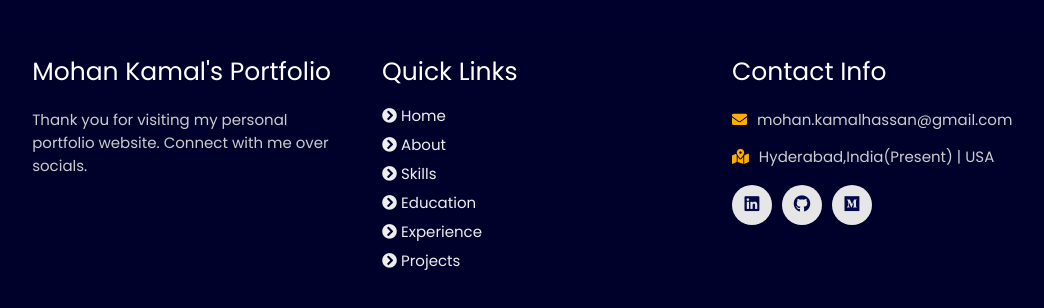
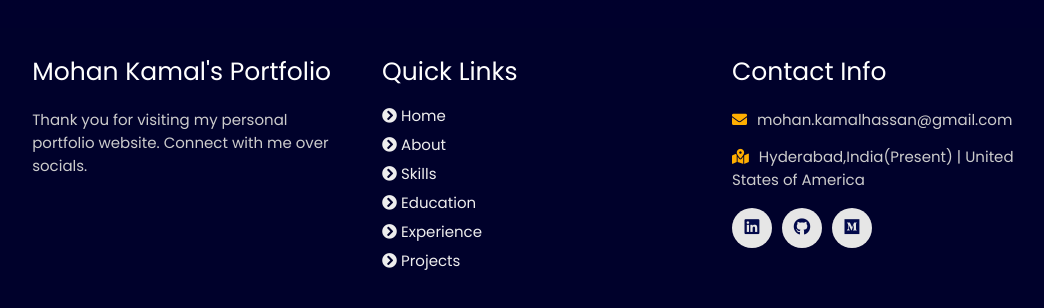
Before and after one commit to mohankamal/portfolio, a plain HTML site: page index.html in a window 1280 px wide. Shown: the part 8879-9187 px from the top of the page, without its empty margins (108-1152 px from the left). Drawn offline with nearby package versions, Linux system fonts and the light colour scheme; no server answers.

Commit message:
index.html

```diff
--- a/index.html
+++ b/index.html
@@ -540,7 +540,7 @@
           <h3>contact info</h3>
           <!--<p> <i class="fas fa-phone"></i>xxx-xxx-xxxx</p>-->
           <p> <i class="fas fa-envelope"></i>mohan.kamalhassan@gmail.com</p>
-          <p> <i class="fas fa-map-marked-alt"></i>Hyderabad,India(Present) | USA </p>
+          <p> <i class="fas fa-map-marked-alt"></i>Hyderabad,India(Present) | United States of America </p>
           <div class="share">
               <a href="https://www.linkedin.com/in/mohankamalhassan/" class="fab fa-linkedin" aria-label="LinkedIn" target="_blank"></a>
               <a href="https://github.com/mohankamal/" class="fab fa-github" aria-label="GitHub" target="_blank"></a>
```
